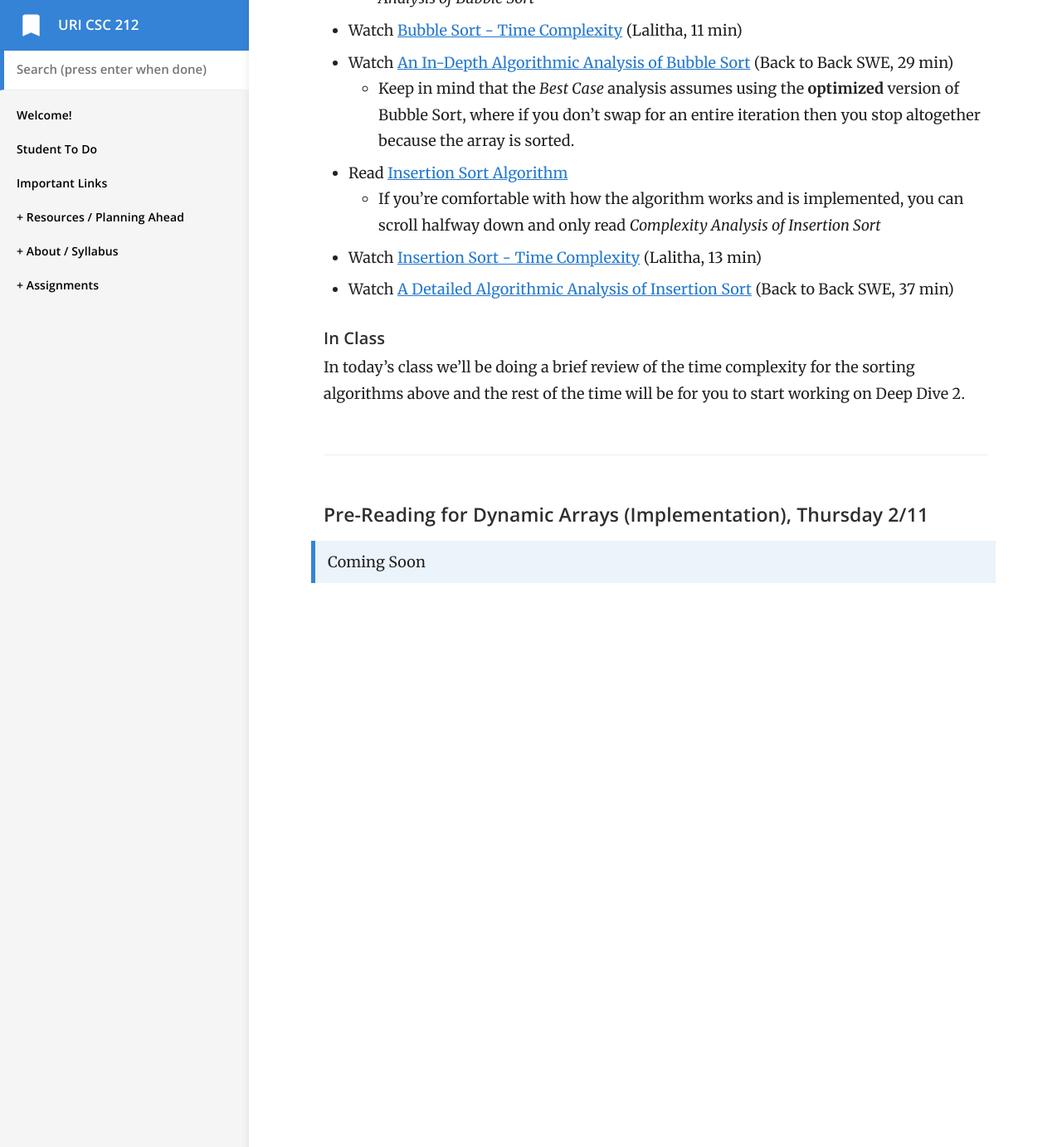
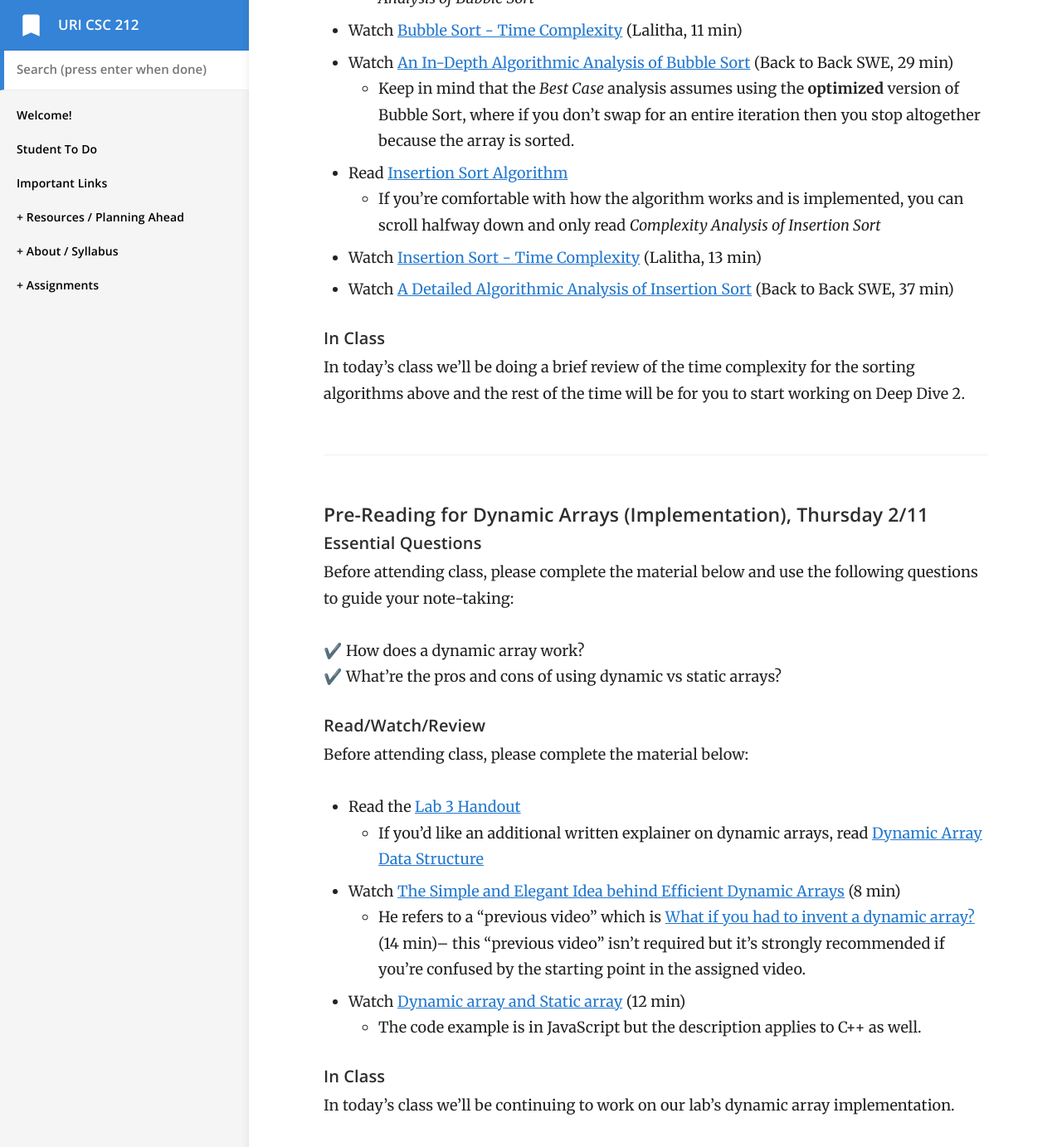
Before and after one commit to vcc-csc212/sp21-archive, a Jekyll site: the page built from _docs/weekly/wk3.md, in a window 1280 px wide and 1400 px high, scrolled down 1294 px. Shown: the top 1383 px of the window at 83% size. Built offline with Jekyll 4.4.1, drawn with Linux system fonts in a browser that asks for light colours.

Commit message:
2/11 prereadings added

```diff
--- a/_docs/weekly/wk3.md
+++ b/_docs/weekly/wk3.md
@@ -7,7 +7,7 @@ permalink: /wk3/
 <br><br>
 On this page:
 ✔️ [Pre-reading for Tuesday 2/9](#tues)
-✔️ [Pre-reading for Thursday 2/11](#thurs) (coming soon)
+✔️ [Pre-reading for Thursday 2/11](#thurs)
 
 ---
 
@@ -45,4 +45,21 @@ In today's class we'll be doing a brief review of the time complexity for the so
 ---
 
 #### Pre-Reading for Dynamic Arrays (Implementation), Thursday 2/11 {#thurs}
-> Coming Soon
+
+##### Essential Questions
+Before attending class, please complete the material below and use the following questions to guide your note-taking:
+<br>
+✔️ How does a dynamic array work?
+✔️ What're the pros and cons of using dynamic vs static arrays?
+
+##### Read/Watch/Review
+Before attending class, please complete the material below:
+- Read the [Lab 3 Handout](/lab03)
+	- If you'd like an additional written explainer on dynamic arrays, read [Dynamic Array Data Structure](https://www.interviewcake.com/concept/cpp/dynamic-array)
+- Watch [The Simple and Elegant Idea behind Efficient Dynamic Arrays](https://www.youtube.com/watch?v=Ij7NQ-0mIVA) (8 min)
+	- He refers to a "previous video" which is [What if you had to invent a dynamic array?](https://www.youtube.com/watch?v=5AllG-i_yto) (14 min)-- this "previous video" isn't required but it's strongly recommended if you're confused by the starting point in the assigned video.
+- Watch [Dynamic array and Static array](https://www.youtube.com/watch?v=i9mGE6-svxg) (12 min)
+	- The code example is in JavaScript but the description applies to C++ as well.
+
+##### In Class
+In today's class we'll be continuing to work on our lab's dynamic array implementation.
```
